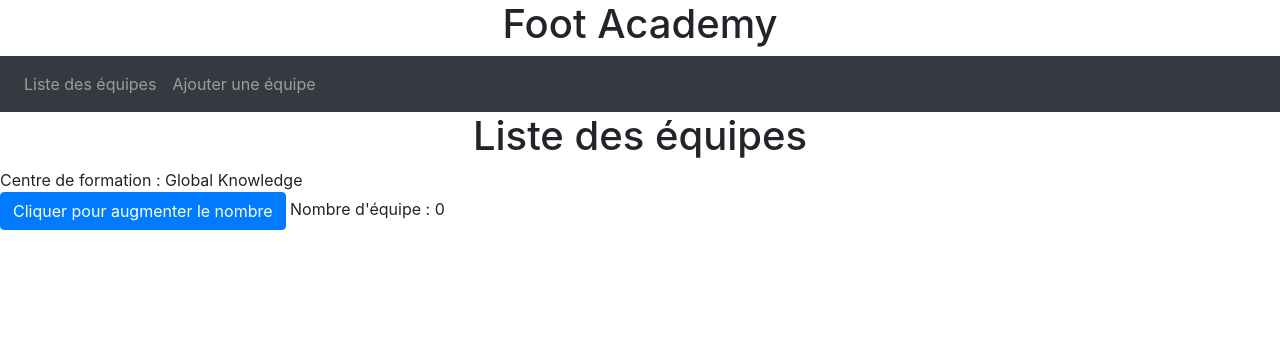
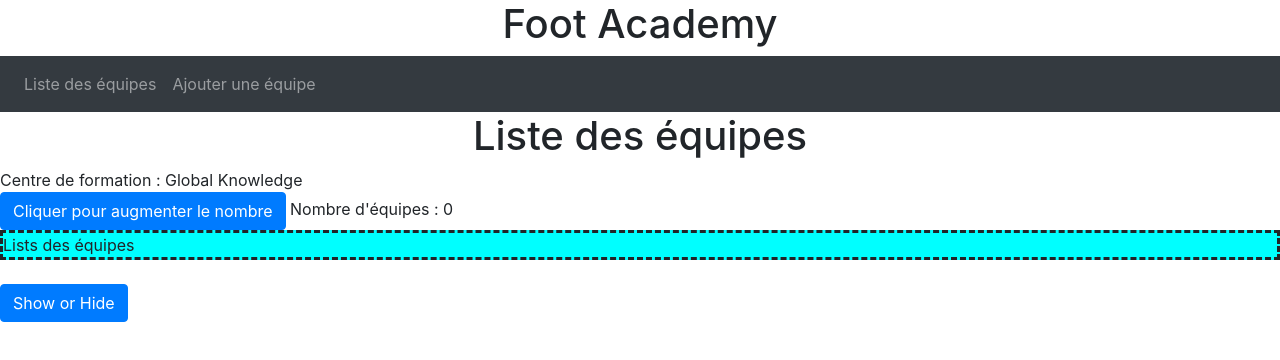
Before and after one commit to MezghichGit/footacademy, an Angular app: page /list in a window 1280 px wide. Shown: the top 360 px of the page. Built offline with nearby package versions, Linux system fonts and the light colour scheme.

Commit message:
property binding

```diff
--- a/src/app/list-equipes/list-equipes.component.css
+++ b/src/app/list-equipes/list-equipes.component.css
@@ -0,0 +1,5 @@
+#zone
+{
+    border-style: dashed;
+    background-color: aqua;
+}
--- a/src/app/list-equipes/list-equipes.component.html
+++ b/src/app/list-equipes/list-equipes.component.html
@@ -6,4 +6,9 @@ Centre de formation : {{titre}}
 <br/>
 
 <button class="btn btn-primary" (click)="increment()">Cliquer pour augmenter le nombre</button>
-Nombre d'équipe : {{nbr}}
+Nombre d'équipes : {{nbr}}
+
+
+<div id="zone" [hidden]="res">Lists des équipes</div>
+<br/>
+<button class="btn btn-primary" (click)="display()">Show or Hide</button>
--- a/src/app/list-equipes/list-equipes.component.ts
+++ b/src/app/list-equipes/list-equipes.component.ts
@@ -10,6 +10,7 @@ export class ListEquipesComponent implements OnInit {
   titre: string = "Global Knowledge";  // attribut
 
   public nbr: number = 0;
+  public res: boolean = false;
 
   constructor() { }
 
@@ -19,4 +20,8 @@ export class ListEquipesComponent implements OnInit {
   increment() {
    this.nbr = this.nbr + 1;
   }
+
+  display() {
+    this.res = !this.res;
+  }
 }
```
